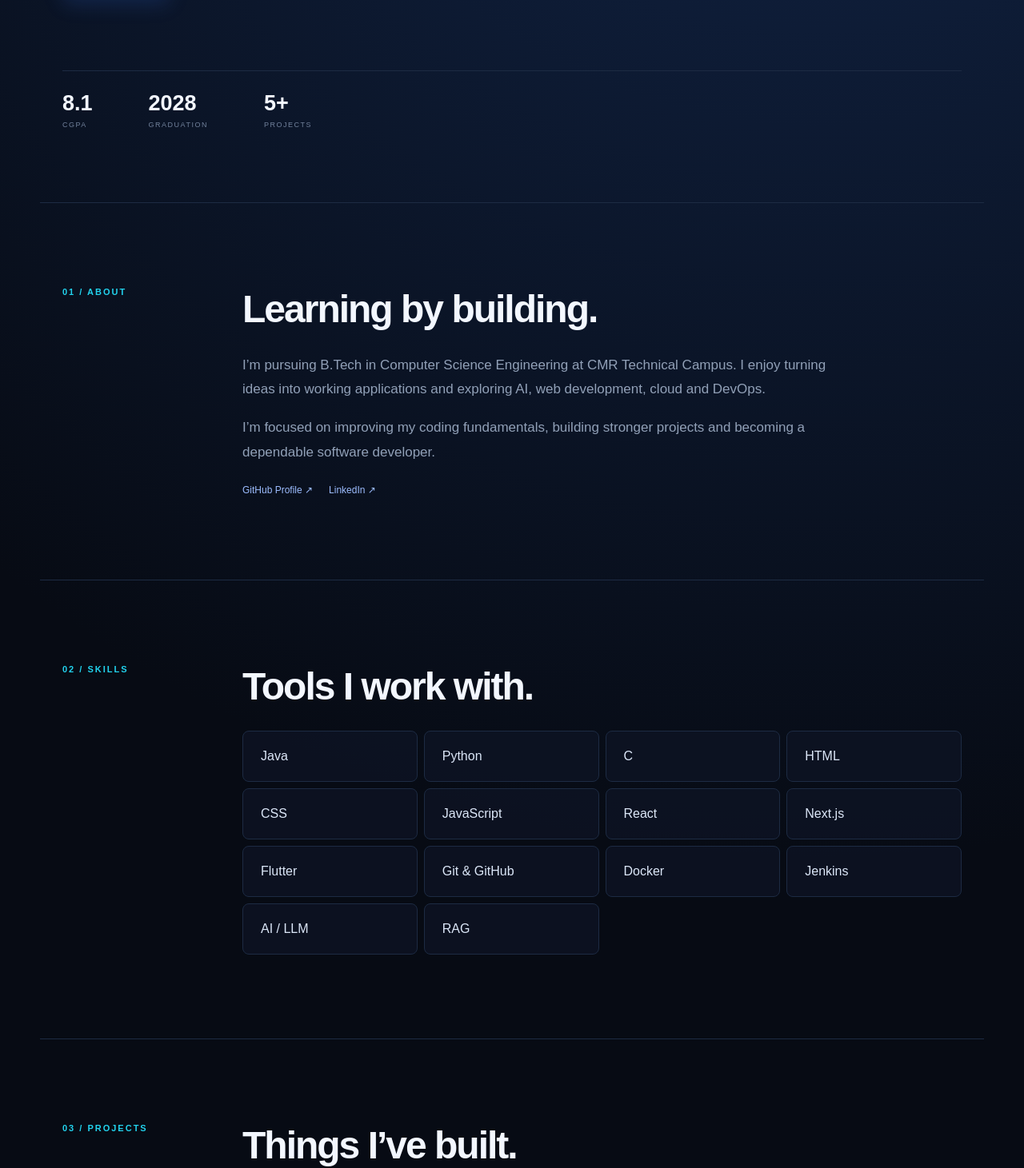
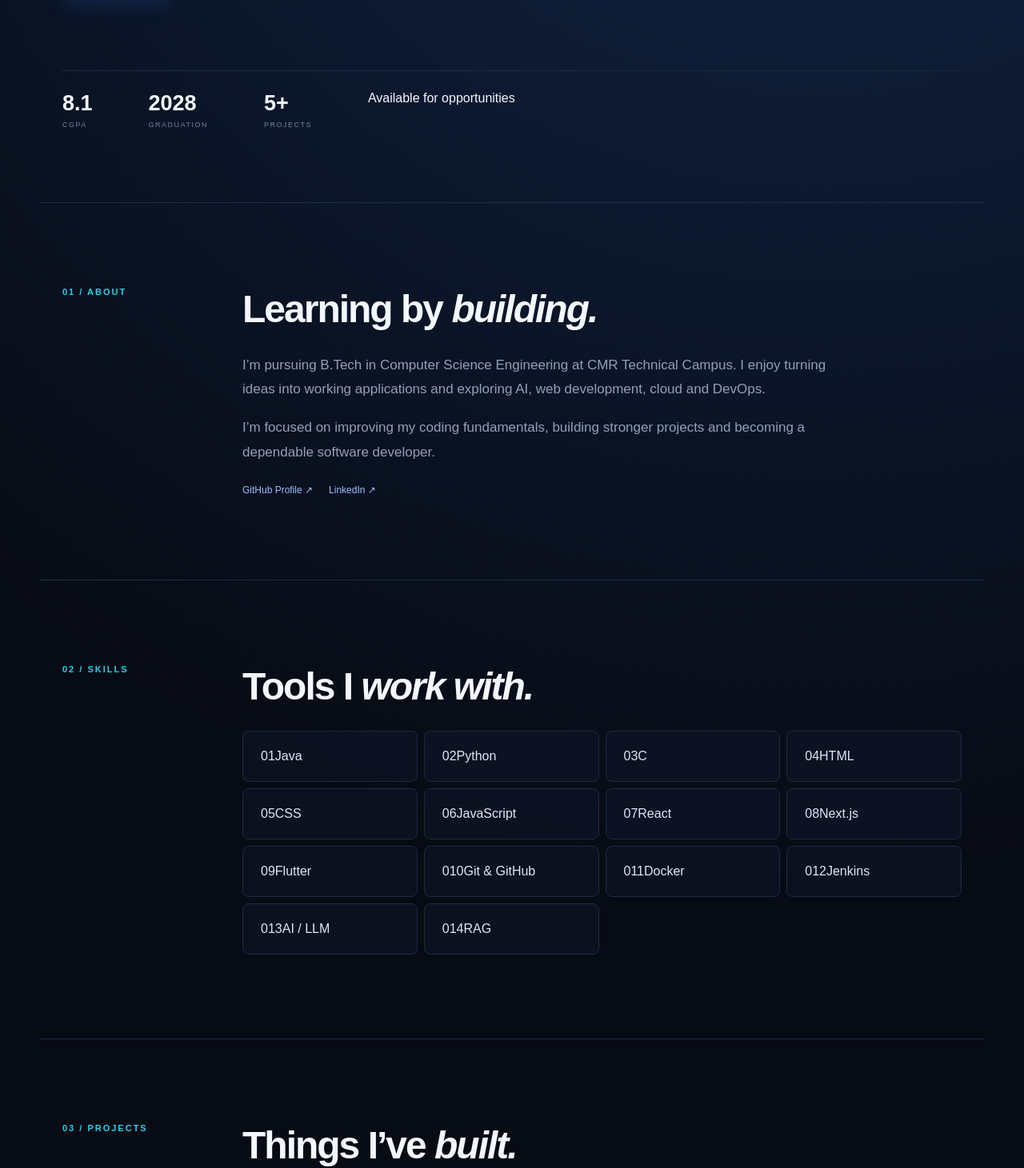
Before and after one commit to vamshi1808/vkportfolio, a Next.js app: page / in a window 1280 px wide. Shown: the part 571-2032 px from the top of the page at 80% size. Built offline with nearby package versions, Linux system fonts and the light colour scheme.

Commit message:
Enhance portfolio UI and visual design

```diff
--- a/app/page.tsx
+++ b/app/page.tsx
@@ -8,11 +8,11 @@ const skills=["Java","Python","C","HTML","CSS","JavaScript","React","Next.js","F
 const achievements=["Pinnacle Labs Internship","GSSoC","AWS Cloud Event","Microsoft Azure + Copilot Workshop","Samsung Galaxy Quiz","LeetCode 50-Day Streak","Hackathon Participation"];
 export default function Home(){return <main>
 <header className="nav"><a className="logo" href="#">VK<span>.</span></a><nav><a href="#about">About</a><a href="#skills">Skills</a><a href="#projects">Projects</a><a href="#experience">Experience</a><a href="#contact">Contact</a></nav><a className="navBtn" href="https://github.com/vamshi1808" target="_blank">GitHub ↗</a></header>
-<section className="hero"><div className="eyebrow">CSE STUDENT · DEVELOPER · BUILDER</div><h1>Building useful software<br/><span>with AI, DevOps & code.</span></h1><p className="heroText">I’m Vamshi Krishna, a third-year Computer Science Engineering student focused on practical software projects, problem solving and modern development technologies.</p><div className="actions"><a className="primary" href="#projects">View my work ↓</a><a className="secondary" href="https://linkedin.com/in/vamshi-krishna-734900326" target="_blank">LinkedIn ↗</a></div><div className="stats"><div><strong>8.1</strong><small>CGPA</small></div><div><strong>2028</strong><small>GRADUATION</small></div><div><strong>5+</strong><small>PROJECTS</small></div></div></section>
-<section id="about" className="section about"><div className="label">01 / ABOUT</div><div><h2>Learning by building.</h2><p>I’m pursuing B.Tech in Computer Science Engineering at CMR Technical Campus. I enjoy turning ideas into working applications and exploring AI, web development, cloud and DevOps.</p><p>I’m focused on improving my coding fundamentals, building stronger projects and becoming a dependable software developer.</p><div className="miniActions"><a href="https://github.com/vamshi1808" target="_blank">GitHub Profile ↗</a><a href="https://linkedin.com/in/vamshi-krishna-734900326" target="_blank">LinkedIn ↗</a></div></div></section>
-<section id="skills" className="section"><div className="label">02 / SKILLS</div><div><h2>Tools I work with.</h2><div className="skillGrid">{skills.map(s=><div className="skill" key={s}>{s}</div>)}</div></div></section>
-<section id="projects" className="section projects"><div className="label">03 / PROJECTS</div><div><h2>Things I’ve built.</h2><div className="projectGrid">{projects.map((p,i)=><article className="card" key={p.title}><div className="cardTop"><span>0{i+1}</span><span>{p.type}</span></div><h3>{p.title}</h3><p>{p.desc}</p><div className="tags">{p.tags.map(t=><span key={t}>{t}</span>)}</div><a className="projectLink" href="https://github.com/vamshi1808" target="_blank">View on GitHub ↗</a></article>)}</div></div></section>
+<section className="hero"><div className="heroGlow glowOne"/><div className="heroGlow glowTwo"/><div className="heroContent"><div className="eyebrow"><span className="statusDot"/> CSE STUDENT · DEVELOPER · BUILDER</div><h1>Building useful software<br/><span>with AI, DevOps & code.</span></h1><p className="heroText">I’m Vamshi Krishna, a third-year Computer Science Engineering student focused on practical software projects, problem solving and modern development technologies.</p><div className="actions"><a className="primary" href="#projects">View my work <span>↓</span></a><a className="secondary" href="https://linkedin.com/in/vamshi-krishna-734900326" target="_blank">LinkedIn ↗</a></div></div><div className="stats"><div><strong>8.1</strong><small>CGPA</small></div><div><strong>2028</strong><small>GRADUATION</small></div><div><strong>5+</strong><small>PROJECTS</small></div><div className="available"><span/> Available for opportunities</div></div></section>
+<section id="about" className="section about"><div className="label">01 / ABOUT</div><div><h2>Learning by <em>building.</em></h2><p>I’m pursuing B.Tech in Computer Science Engineering at CMR Technical Campus. I enjoy turning ideas into working applications and exploring AI, web development, cloud and DevOps.</p><p>I’m focused on improving my coding fundamentals, building stronger projects and becoming a dependable software developer.</p><div className="miniActions"><a href="https://github.com/vamshi1808" target="_blank">GitHub Profile ↗</a><a href="https://linkedin.com/in/vamshi-krishna-734900326" target="_blank">LinkedIn ↗</a></div></div></section>
+<section id="skills" className="section"><div className="label">02 / SKILLS</div><div><h2>Tools I <em>work with.</em></h2><div className="skillGrid">{skills.map((s,i)=><div className="skill" key={s}><span>0{i+1}</span>{s}</div>)}</div></div></section>
+<section id="projects" className="section projects"><div className="label">03 / PROJECTS</div><div><h2>Things I’ve <em>built.</em></h2><div className="projectGrid">{projects.map((p,i)=><article className="card" key={p.title}><div className="cardTop"><span>PROJECT 0{i+1}</span><span>{p.type}</span></div><div className="cardIcon">{["✦","⌘","⌁","◈","↻"][i]}</div><h3>{p.title}</h3><p>{p.desc}</p><div className="tags">{p.tags.map(t=><span key={t}>{t}</span>)}</div><a className="projectLink" href="https://github.com/vamshi1808" target="_blank">View on GitHub <span>↗</span></a></article>)}</div></div></section>
 <section id="experience" className="section"><div className="label">04 / EXPERIENCE</div><div className="timeline"><div className="timelineItem"><span>2026</span><div><h3>Pinnacle Labs — Internship</h3><p>Completed an internship experience with practical development exposure.</p></div></div><div className="timelineItem"><span>2026</span><div><h3>Hackathons & Technical Events</h3><p>Participated in hackathons, cloud events, workshops and coding activities.</p></div></div><div className="timelineItem"><span>2024—28</span><div><h3>B.Tech Computer Science Engineering</h3><p>CMR Technical Campus · Expected graduation 2028.</p></div></div></div></section>
-<section className="section achievements"><div className="label">05 / ACHIEVEMENTS</div><div><h2>Beyond the classroom.</h2><div className="achievementGrid">{achievements.map((a,i)=><div className="achievement" key={a}><span>0{i+1}</span><strong>{a}</strong></div>)}</div></div></section>
-<section id="contact" className="contact"><div className="label">06 / CONTACT</div><h2>Let’s build something.</h2><p>Open to internships, projects, learning opportunities and meaningful collaborations.</p><div className="actions"><a className="primary" href="https://github.com/vamshi1808" target="_blank">GitHub ↗</a><a className="secondary" href="https://linkedin.com/in/vamshi-krishna-734900326" target="_blank">LinkedIn ↗</a></div></section>
+<section className="section achievements"><div className="label">05 / ACHIEVEMENTS</div><div><h2>Beyond the <em>classroom.</em></h2><div className="achievementGrid">{achievements.map((a,i)=><div className="achievement" key={a}><span>0{i+1}</span><strong>{a}</strong><b>↗</b></div>)}</div></div></section>
+<section id="contact" className="contact"><div className="contactGlow"/><div className="label">06 / CONTACT</div><h2>Let’s build <em>something.</em></h2><p>Open to internships, projects, learning opportunities and meaningful collaborations.</p><div className="actions"><a className="primary" href="https://github.com/vamshi1808" target="_blank">GitHub ↗</a><a className="secondary" href="https://linkedin.com/in/vamshi-krishna-734900326" target="_blank">LinkedIn ↗</a></div></section>
 <footer><span>© 2026 Vamshi Krishna</span><span>Built with Next.js · CMR Technical Campus</span></footer></main>}
```
